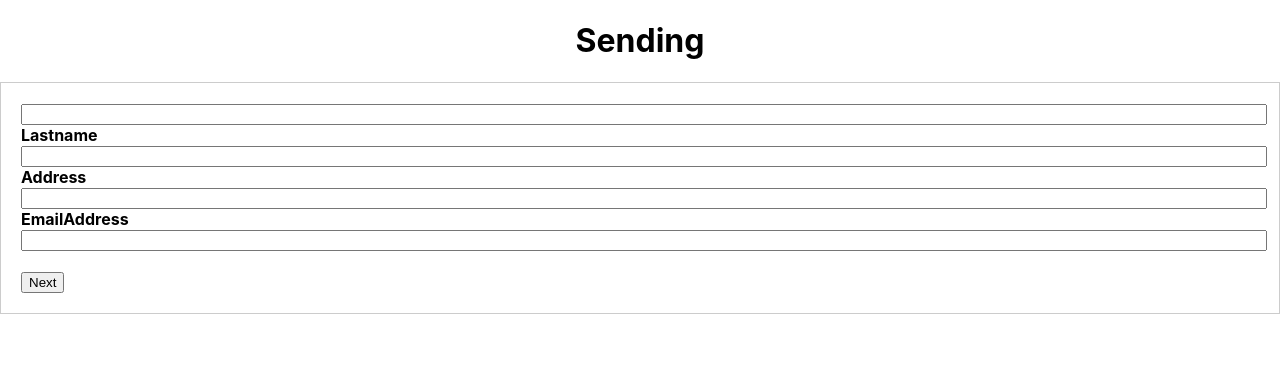
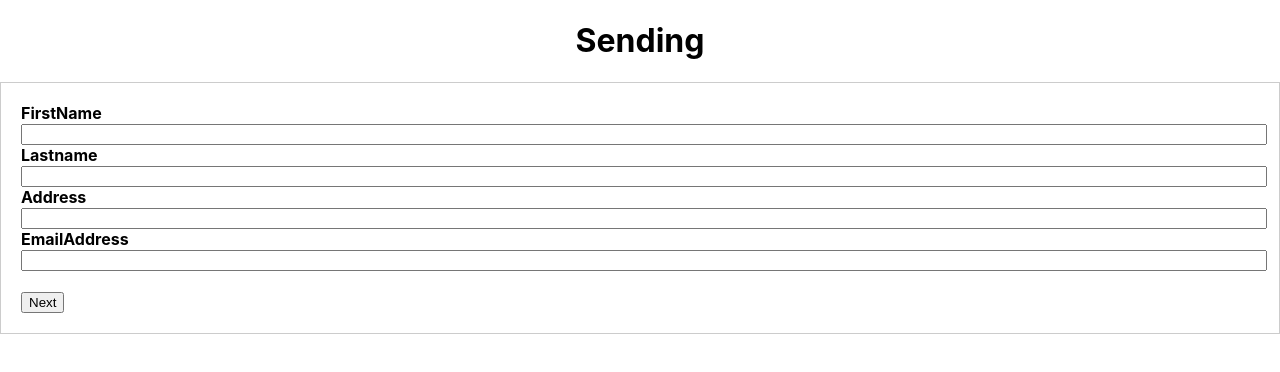
Before and after one commit to OAMK-VPN/CustomerApp_frontend, a React (Create React App) app: page /1/FillUpRecieverInfo in a window 1280 px wide. Shown: the top 372 px of the page. Built offline with nearby package versions, Linux system fonts and the light colour scheme.

Commit message:
just text modification

```diff
--- a/src/Pages/login/Login.js
+++ b/src/Pages/login/Login.js
@@ -34,7 +34,7 @@ const Login = () => {
     if (isAuthenticated) {
       navigate(`/${userName}/ParcelsView`);
     } else {
-      alert('Invalid username or password. Please try again.');
+      alert('Invalid email or password. Please try again.');
     }
   };
 
--- a/src/Pages/sendingParcel/FillUpRecieverInfo.js
+++ b/src/Pages/sendingParcel/FillUpRecieverInfo.js
@@ -27,7 +27,7 @@ import { useParams, useNavigate } from 'react-router-dom';
 
     <form onSubmit={buttonClickHandler}>
       <label>
-
+       FirstName
         <input
           value={firstName}
           onChange={event => setFirstName(event.target.value)}
```
